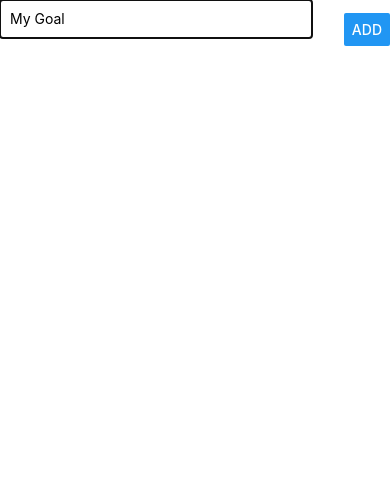
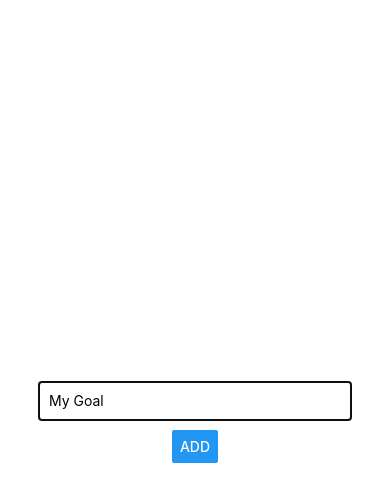
Before and after one commit to OnoprienkoArtem/RN-app-goalsList, a React Native app: screen / in a window 390 px wide. Both pictures are taken after a click on the button "ADD NEW GOAL". Shown: the top 502 px of the page. Built offline with nearby package versions, Linux system fonts and the light colour scheme.

Commit message:
open modal

```diff
--- a/components/GoalInput.js
+++ b/components/GoalInput.js
@@ -10,7 +10,7 @@ const GoalInput = props => {
 
     return (
         <Modal visible={props.visible} animationType="slide">
-            <View style={styles.listInput}>
+            <View style={styles.inputContainer}>
                 <TextInput
                     placeholder="My Goal"
                     style={styles.textInput}
@@ -24,9 +24,9 @@ const GoalInput = props => {
 }
 
 const styles = StyleSheet.create({
-    listInput: {
-        flexDirection: 'row',
-        justifyContent: 'space-between',
+    inputContainer: {
+        flex: 1,
+        justifyContent: 'center',
         alignItems: 'center'
     },
     textInput: {
@@ -34,7 +34,7 @@ const styles = StyleSheet.create({
         borderBottomColor: 'black',
         borderBottomWidth: 1,
         padding: 10,
-        marginBottom: 20
+        marginBottom: 10
     }
 });
 
```
